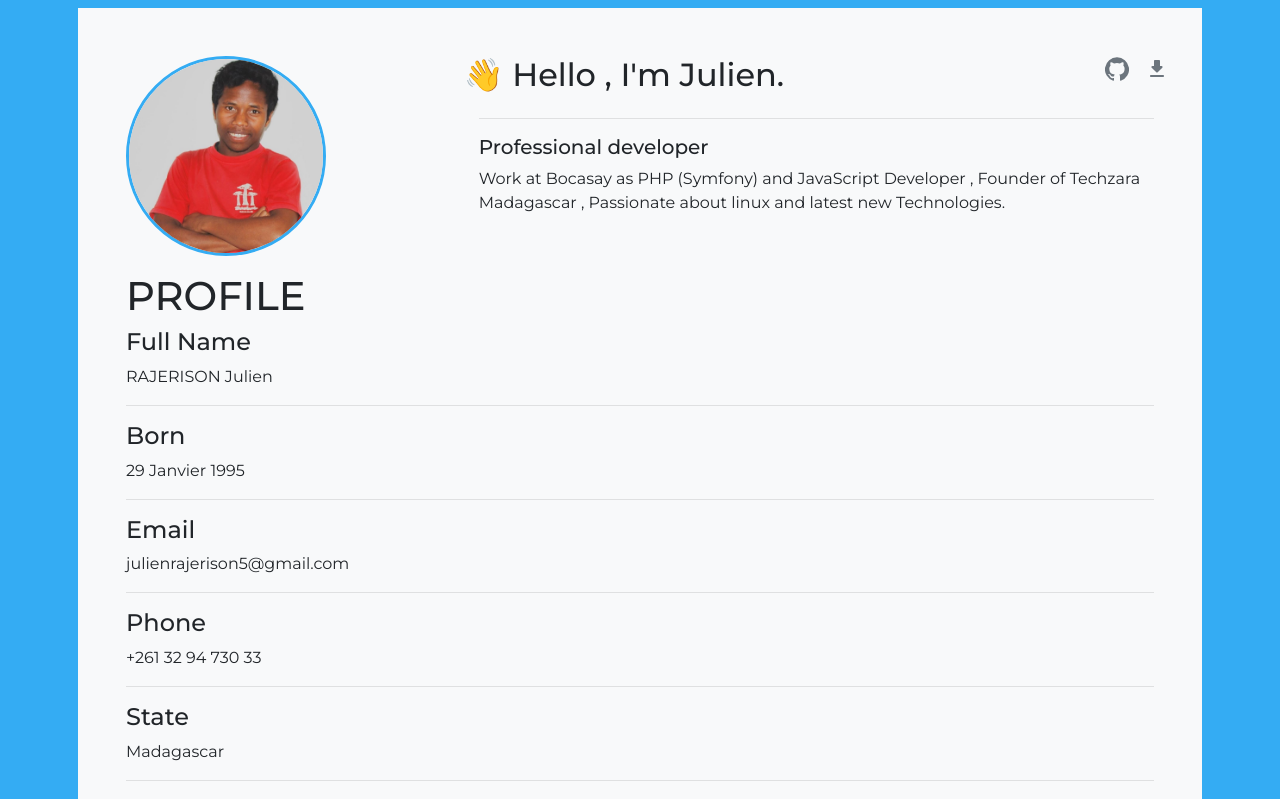
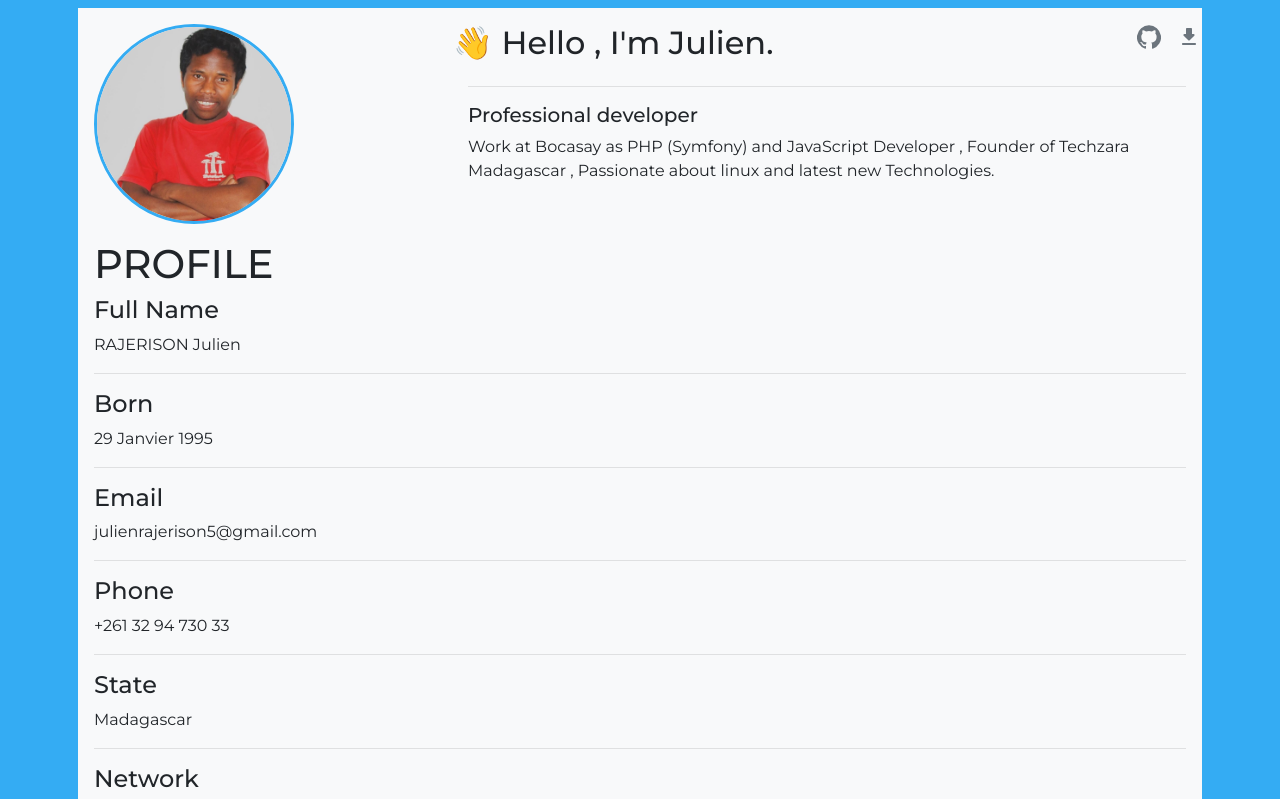
Before and after one commit to julkwel/cv-julien, a React (Create React App) app: page / in a window 1280 px wide. Shown: the top 799 px of the page. Built offline with nearby package versions, Linux system fonts and the light colour scheme.

Commit message:
Update cv.js

```diff
--- a/src/cv/cv.js
+++ b/src/cv/cv.js
@@ -11,7 +11,7 @@
 
 export default function Cv() {
         return (
-            <div className="col-md-12 bg-light p-5">
+            <div className="col-md-12 bg-light p-3">
                 <div className="row">
                     <div className="col-md-4">
                         <img src={jul} alt="Julien Rajerison" className="rounded-circle jul-photo"/>
```
